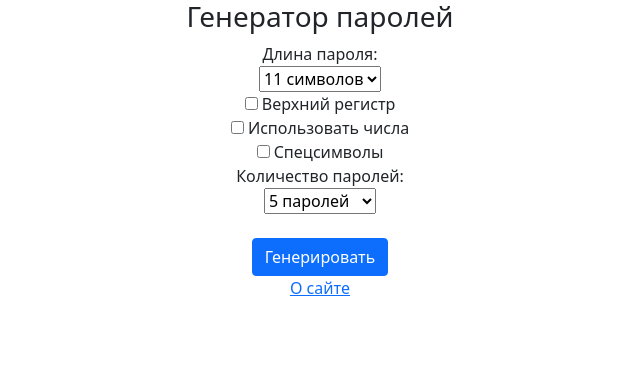
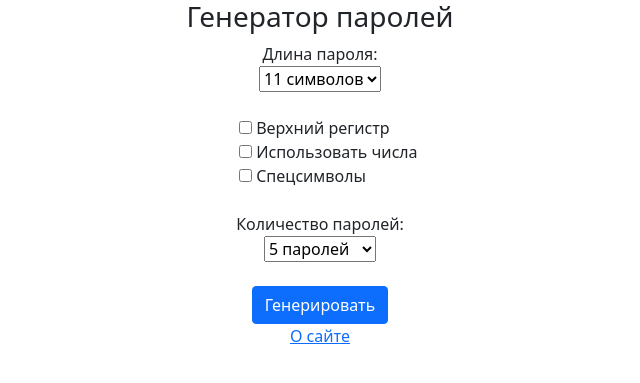
Before and after one commit to s-evg/password_generator_project, a Django app: page / in a window 1280 px wide. Shown: the top 383 px of the page, without its empty margins (320-960 px from the left). Run offline with Django 3.2, Linux system fonts and the light colour scheme.

```diff
--- a/generator/templates/generator/about.html
+++ b/generator/templates/generator/about.html
@@ -7,6 +7,7 @@
 </head>
 <body>
 <h1>О сайте</h1>
+<div class="container"></div>
 <span>
         На этом сайте Вы можете создать пароль.<br>
     Для этого достаточно выбрать динну пароля,<br>
@@ -14,6 +15,7 @@
     Так же можно выбрать количество генерируемы<br>
     паролей, по умолчанию их гененируется 5.<br>
 </span><br>
+</div>
 <a href="{% url 'home' %}">Домой</a>
 </body>
 </html>
--- a/generator/templates/generator/home.html
+++ b/generator/templates/generator/home.html
@@ -18,10 +18,18 @@
         <option value="13">13 символов</option>
         <option value="16">16 символов</option>
     </select>
-    <br><input type="checkbox" name="uppercase"> Верхний регистр
-    <br><input type="checkbox" name="numbers"> Использовать числа
-    <br><input type="checkbox" name="special"> Спецсимволы
+        <div class="container-fluid text-start"><br>
+            <div class="row">
+                <div class="col-5"></div>
+                <div class="col-3">
+                <input type="checkbox" name="uppercase"> Верхний регистр<br>
+                <input type="checkbox" name="numbers"> Использовать числа<br>
+                <input type="checkbox" name="special"> Спецсимволы<br>
+                </div>
+                <div class="col-5"></div>
 
+             </div>
+        </div>
     <br><span>Количество паролей:</span><br>
     <select name="amount">
         <option value="1">1 пароль</option>
--- a/generator/templates/generator/password.html
+++ b/generator/templates/generator/password.html
@@ -14,7 +14,7 @@
         <h3 class="alert alert-success">{{ pas }}</h3>
     {% endfor %}
 <form >
-    <button type="submit" class="btn btn-primary">Ещё паролей</button>
+    <button href="{% url 'password' %}" type="submit" class="btn btn-primary" onclick="location.reload(); alert('ok'); return false;">Ещё паролей</button>
 </form>
     <br>
 <a href="{% url 'home' %}">Домой</a>
```
Also changed, not shown: README.md.
